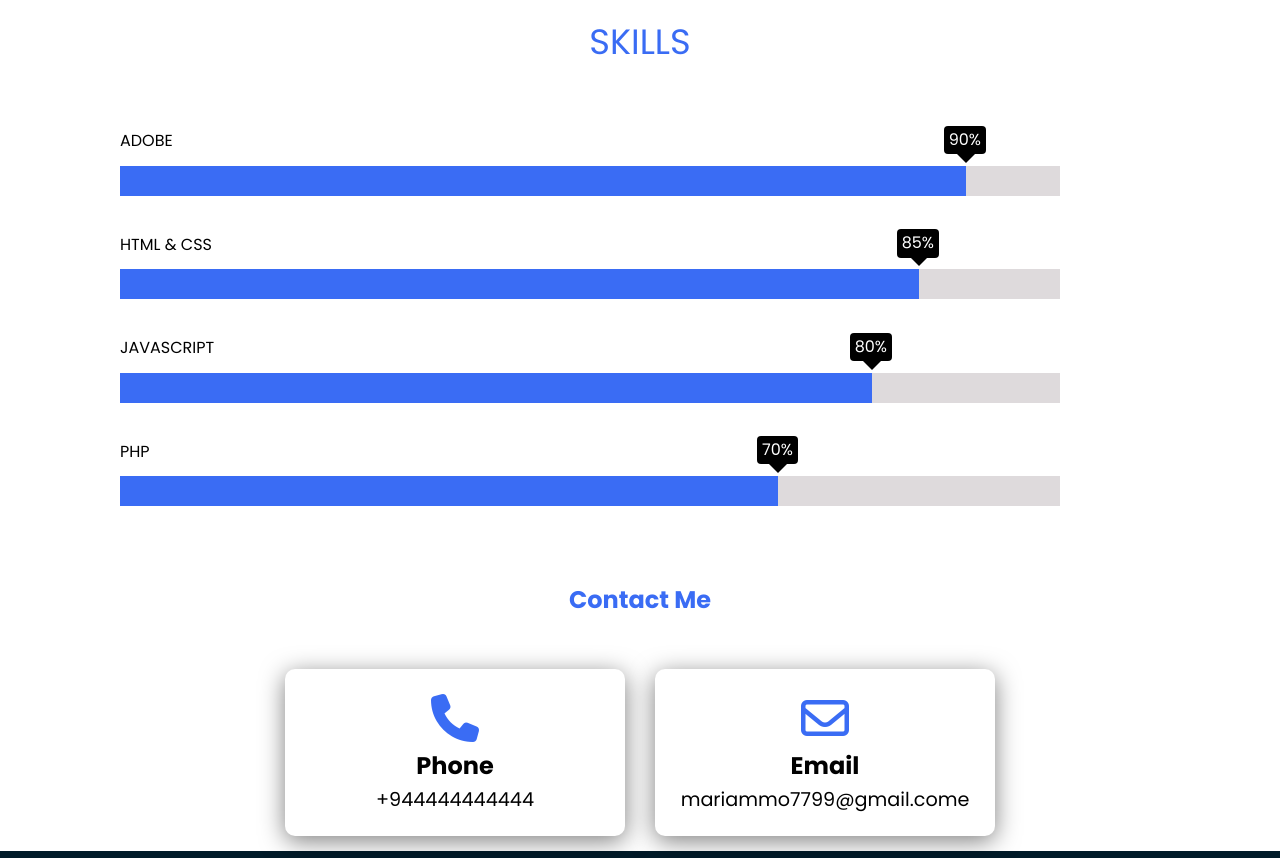
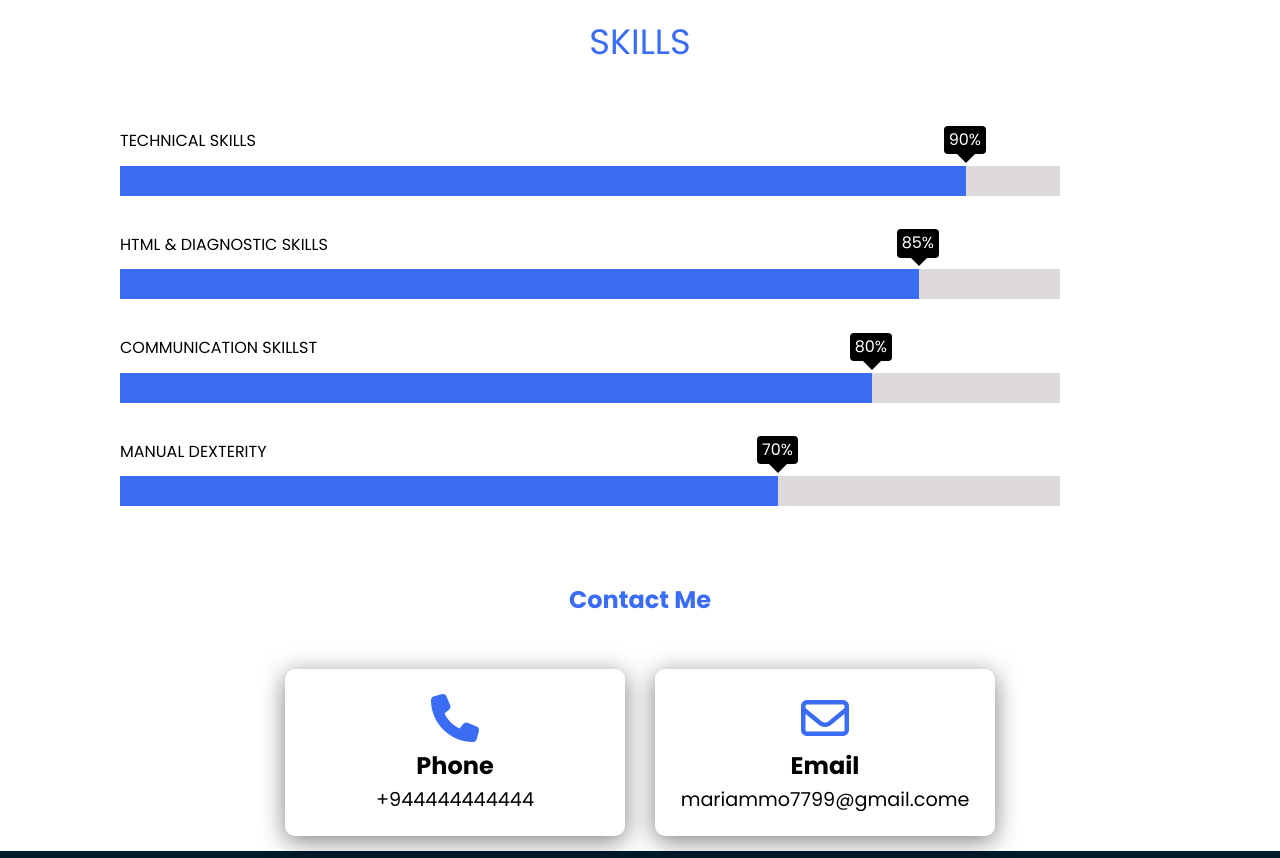
Before and after one commit to ahmedg3m3l/personal_page, a plain HTML site: page index.html in a window 1280 px wide. Shown: the part 2400-3258 px from the top of the page. Drawn offline with Linux system fonts and the light colour scheme.

Commit message:
Update index.html

```diff
--- a/index.html
+++ b/index.html
@@ -218,25 +218,25 @@
         <div class="skills" id="skills">
           <h3>skills</h3>
           <div class="prog-holder">
-            <h4>adobe</h4>
+            <h4>Technical Skills</h4>
             <div class="prog">
               <span style="width: 90%" data-progress="90%"></span>
             </div>
           </div>
           <div class="prog-holder">
-            <h4>html &amp; css</h4>
+            <h4>html &amp; Diagnostic Skills</h4>
             <div class="prog">
               <span style="width: 85%" data-progress="85%"></span>
             </div>
           </div>
           <div class="prog-holder">
-            <h4>javascript</h4>
+            <h4>Communication Skillst</h4>
             <div class="prog">
               <span style="width: 80%" data-progress="80%"></span>
             </div>
           </div>
           <div class="prog-holder">
-            <h4>php</h4>
+            <h4>Manual Dexterity</h4>
             <div class="prog">
               <span style="width: 70%" data-progress="70%"></span>
             </div>
```
